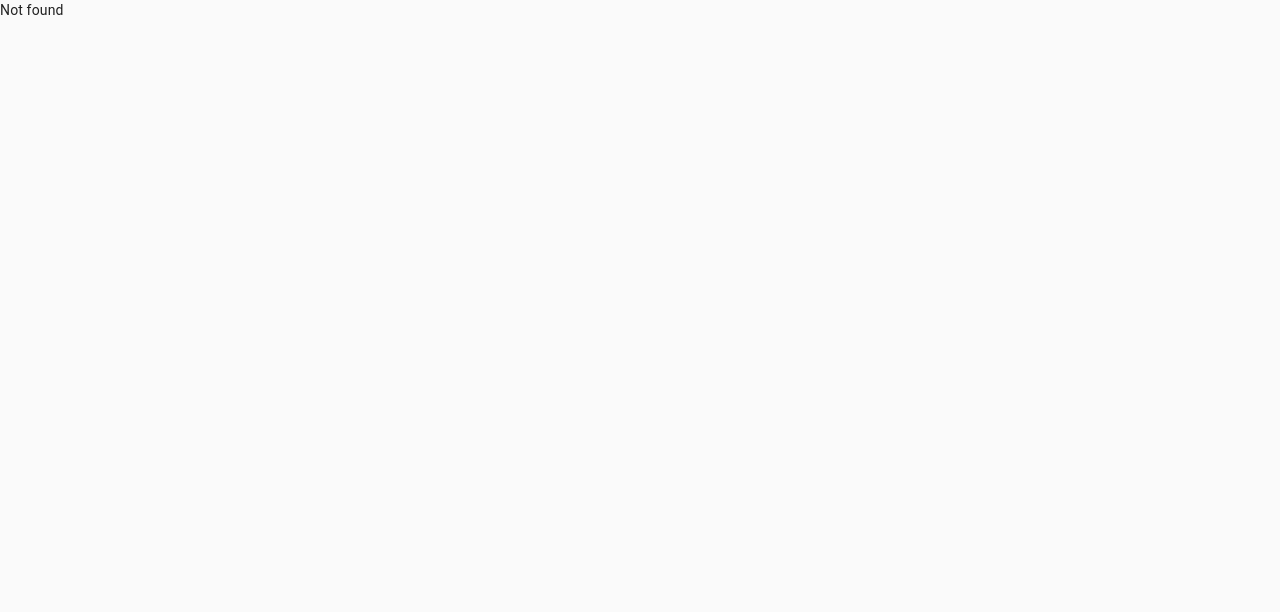
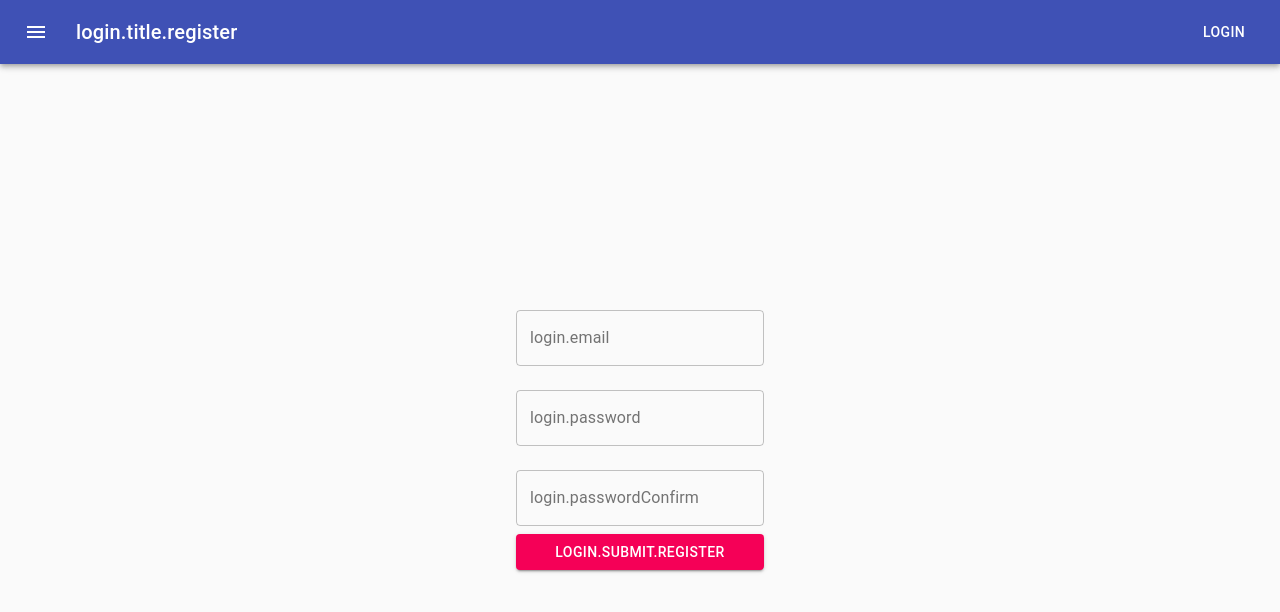
Before and after one commit to garyforsterio/employee-feedback-app, a Gatsby site in the folder packages/client/: page /register in a window 1280 px wide. Before the commit this address had no page. Built offline with nearby package versions, Linux system fonts and the light colour scheme; Gatsby itself is replaced by a stand-in of ours.

Commit message:
feat: adapt login for registration

```diff
--- a/packages/client/src/components/login.tsx
+++ b/packages/client/src/components/login.tsx
@@ -8,12 +8,21 @@ import Layout from '@/components/layout';
 
 import { useAuth } from '../providers/auth';
 
-const Login: FunctionComponent = () => {
+type LoginProps = {
+  isRegistration: boolean;
+};
+
+/**
+ * Used for both login and registration
+ * Displays simple form for credential input
+ */
+const Login: FunctionComponent<LoginProps> = ({ isRegistration }) => {
   const { t } = useTranslation();
   const { login, isAuthenticated, loading } = useAuth();
 
   const [email, setEmail] = useState('');
   const [password, setPassword] = useState('');
+  const [passwordConfirm, setPasswordConfirm] = useState('');
 
   if (isAuthenticated) {
     //   Redirect
@@ -31,10 +40,16 @@ const Login: FunctionComponent = () => {
     if (loading) {
       return;
     }
-    login(email, password);
+    if (isRegistration && password !== passwordConfirm) {
+      console.log('passwords do not match');
+      // TODO: add feedback
+      return;
+    }
+    login(email, password, isRegistration);
   };
+
   return (
-    <Layout title={t('login.title')}>
+    <Layout title={t(`login.title.${isRegistration ? 'register' : 'login'}`)}>
       {loading && <LinearProgress color="secondary" />}
       <Box
         alignItems="center"
@@ -47,7 +62,7 @@ const Login: FunctionComponent = () => {
           <div>
             <TextField
               disabled={loading}
-              label="Email"
+              label={t('login.email')}
               margin="normal"
               onChange={handleChange(setEmail)}
               type="email"
@@ -58,7 +73,7 @@ const Login: FunctionComponent = () => {
           <div>
             <TextField
               disabled={loading}
-              label="Password"
+              label={t('login.password')}
               margin="normal"
               onChange={handleChange(setPassword)}
               type="password"
@@ -66,8 +81,21 @@ const Login: FunctionComponent = () => {
               variant="outlined"
             />
           </div>
+          {isRegistration && (
+            <div>
+              <TextField
+                disabled={loading}
+                label={t('login.passwordConfirm')}
+                margin="normal"
+                onChange={handleChange(setPasswordConfirm)}
+                type="password"
+                value={passwordConfirm}
+                variant="outlined"
+              />
+            </div>
+          )}
           <Button color="secondary" fullWidth type="submit" variant="contained">
-            Login
+            {t(`login.submit.${isRegistration ? 'register' : 'login'}`)}
           </Button>
         </form>
       </Box>
--- a/packages/client/src/pages/index.tsx
+++ b/packages/client/src/pages/register.tsx
@@ -1,9 +1,9 @@
 import React, { FunctionComponent } from 'react';
 
-import Layout from '@/components/layout';
+import Login from '@/components/login';
 
 const IndexPage: FunctionComponent = () => {
-  return <Layout title={''}>hi</Layout>;
+  return <Login isRegistration={true} />;
 };
 
 export default IndexPage;
--- a/packages/client/src/providers/auth.tsx
+++ b/packages/client/src/providers/auth.tsx
@@ -11,7 +11,7 @@ type AuthContextType = {
   isAuthenticated: boolean;
   token: string | null;
   loading: boolean;
-  login: (email: string, password: string) => void;
+  login: (email: string, password: string, isRegistration: boolean) => void;
   logout: () => void;
 };
 export const AuthContext = createContext({} as AuthContextType);
@@ -30,12 +30,12 @@ const AuthProvider: FunctionComponent<AuthProviderProps> = ({ children }) => {
   const login = async (
     email: string,
     password: string,
-    registration = false,
+    isRegistration = false,
   ): Promise<void> => {
     try {
       setLoading(true);
       const response = await fetch(
-        API_BASE + (registration ? '/register' : '/login'),
+        `${API_BASE}${isRegistration ? '/register' : '/login'}`,
         {
           method: 'POST',
           headers: {
```
